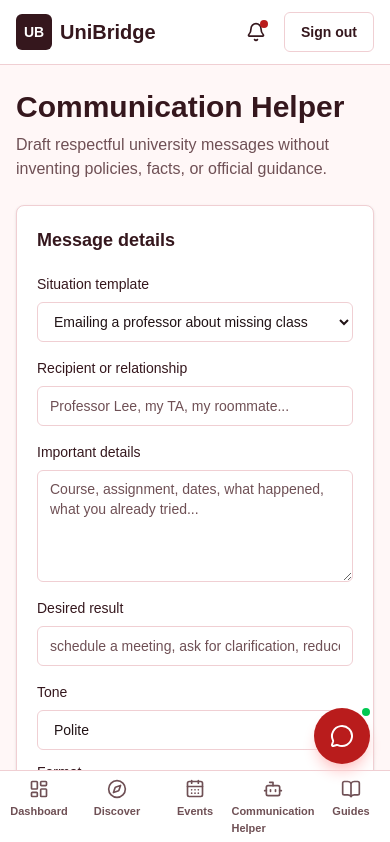
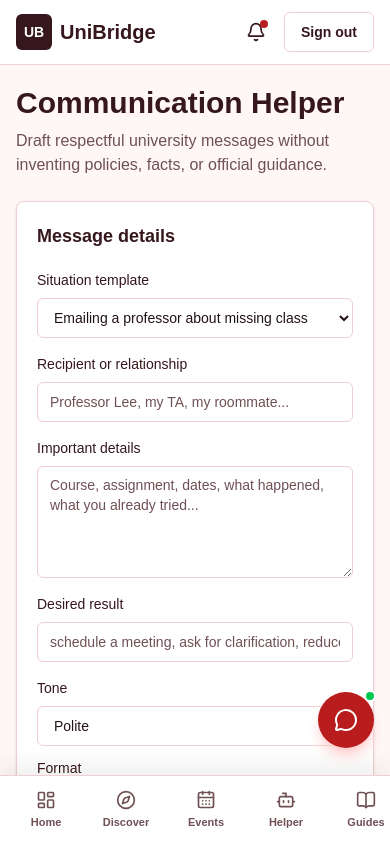
Before and after one commit to vimarshkhattar/UniBridge, a Next.js app: page /assistant in a window 390 px wide. Shown: the top 842 px of the page. Built offline with nearby package versions, Linux system fonts and the light colour scheme.

Commit message:
Improve mobile layout

```diff
--- a/app/page.tsx
+++ b/app/page.tsx
@@ -23,11 +23,14 @@ export default function LandingPage() {
             <a className="focus-ring rounded-sm hover:text-navy" href="#safety">Safety</a>
           </nav>
           <div className="flex items-center gap-2">
-            <Link href="/sign-in" className="focus-ring rounded-md px-3 py-2 text-sm font-semibold text-navy hover:bg-muted">
+            <Link href="/sign-in" className="focus-ring hidden rounded-md px-3 py-2 text-sm font-semibold text-navy hover:bg-muted sm:inline-flex">
               Sign in
             </Link>
             <Link href="/sign-up">
-              <Button>Join UniBridge</Button>
+              <Button>
+                <span className="sm:hidden">Join</span>
+                <span className="hidden sm:inline">Join UniBridge</span>
+              </Button>
             </Link>
           </div>
         </div>
@@ -39,7 +42,7 @@ export default function LandingPage() {
             <p className="mb-4 inline-flex w-fit rounded-full border border-red-200 bg-red-50 px-3 py-1 text-sm font-semibold text-red-800">
               Stony Brook launch for international students
             </p>
-            <h1 className="max-w-3xl text-5xl font-black tracking-normal text-navy sm:text-6xl">
+            <h1 className="max-w-3xl text-4xl font-black tracking-normal text-navy sm:text-6xl">
               Connect. Belong. Succeed.
             </h1>
             <p className="mt-6 max-w-2xl text-lg leading-8 text-muted-foreground">
--- a/components/app-shell.tsx
+++ b/components/app-shell.tsx
@@ -6,14 +6,14 @@ import { NotificationMenu } from "@/components/notification-menu";
 import { Button } from "@/components/ui/button";
 
 const navItems = [
-  { href: "/dashboard", label: "Dashboard", icon: LayoutDashboard },
-  { href: "/discover", label: "Discover", icon: Compass },
-  { href: "/events", label: "Events", icon: CalendarDays },
-  { href: "/assistant", label: "Communication Helper", icon: Bot },
-  { href: "/guides", label: "Guides", icon: BookOpen },
-  { href: "/connections", label: "Connections", icon: UsersRound },
-  { href: "/profile", label: "Profile", icon: UserRound },
-  { href: "/settings", label: "Settings", icon: Settings }
+  { href: "/dashboard", label: "Dashboard", mobileLabel: "Home", icon: LayoutDashboard },
+  { href: "/discover", label: "Discover", mobileLabel: "Discover", icon: Compass },
+  { href: "/events", label: "Events", mobileLabel: "Events", icon: CalendarDays },
+  { href: "/assistant", label: "Communication Helper", mobileLabel: "Helper", icon: Bot },
+  { href: "/guides", label: "Guides", mobileLabel: "Guides", icon: BookOpen },
+  { href: "/connections", label: "Connections", mobileLabel: "Network", icon: UsersRound },
+  { href: "/profile", label: "Profile", mobileLabel: "Profile", icon: UserRound },
+  { href: "/settings", label: "Settings", mobileLabel: "Settings", icon: Settings }
 ];
 
 export function AppShell({ children }: { children: React.ReactNode }) {
@@ -37,7 +37,7 @@ export function AppShell({ children }: { children: React.ReactNode }) {
       <div className="lg:pl-72">
         <header className="sticky top-0 z-10 border-b border-border bg-white/95 px-4 py-3 backdrop-blur sm:px-6">
           <div className="flex items-center justify-between">
-            <div className="lg:hidden"><Logo href="/dashboard" /></div>
+            <div className="lg:hidden"><Logo href="/" /></div>
             <p className="hidden text-sm font-medium text-muted-foreground lg:block">International student connection and adjustment platform</p>
             <div className="flex items-center gap-2">
               <NotificationMenu />
@@ -47,21 +47,27 @@ export function AppShell({ children }: { children: React.ReactNode }) {
             </div>
           </div>
         </header>
-        <main className="px-4 py-6 pb-24 sm:px-6 lg:px-8">{children}</main>
+        <main className="px-4 py-5 pb-32 sm:px-6 sm:py-6 lg:px-8 lg:pb-10">{children}</main>
       </div>
-      <nav className="fixed inset-x-0 bottom-0 z-20 grid grid-cols-5 border-t border-border bg-white lg:hidden" aria-label="Mobile navigation">
-        {navItems.slice(0, 5).map((item) => (
-          <Link key={item.href} href={item.href} className="focus-ring flex flex-col items-center gap-1 px-2 py-2 text-[11px] font-semibold text-muted-foreground">
-            <item.icon className="size-5" aria-hidden />
-            {item.label}
-          </Link>
-        ))}
+      <nav className="fixed inset-x-0 bottom-0 z-20 border-t border-border bg-white/95 shadow-[0_-8px_24px_rgba(53,23,29,0.08)] backdrop-blur lg:hidden" aria-label="Mobile navigation">
+        <div className="flex gap-1 overflow-x-auto px-2 py-2 [scrollbar-width:none] [&::-webkit-scrollbar]:hidden">
+          {navItems.map((item) => (
+            <Link
+              key={item.href}
+              href={item.href}
+              className="focus-ring flex min-w-[4.75rem] shrink-0 flex-col items-center gap-1 rounded-md px-2 py-1.5 text-[11px] font-semibold text-muted-foreground hover:bg-muted hover:text-navy"
+            >
+              <item.icon className="size-5" aria-hidden />
+              <span className="max-w-[4.25rem] truncate">{item.mobileLabel}</span>
+            </Link>
+          ))}
+        </div>
       </nav>
       <Link
         href="/dashboard#campus-chatbot"
         aria-label="Open campus chatbot"
         title="Open campus chatbot"
-        className="focus-ring fixed bottom-20 right-5 z-30 grid size-14 place-items-center rounded-full bg-primary text-white shadow-lg shadow-red-200 transition hover:bg-red-800 lg:bottom-6"
+        className="focus-ring fixed bottom-24 right-4 z-30 grid size-14 place-items-center rounded-full bg-primary text-white shadow-lg shadow-red-200 transition hover:bg-red-800 sm:right-5 lg:bottom-6"
       >
         <MessageCircle className="size-6" aria-hidden />
         <span className="absolute -right-0.5 -top-0.5 size-3 rounded-full border-2 border-white bg-green-500" aria-hidden />
```
